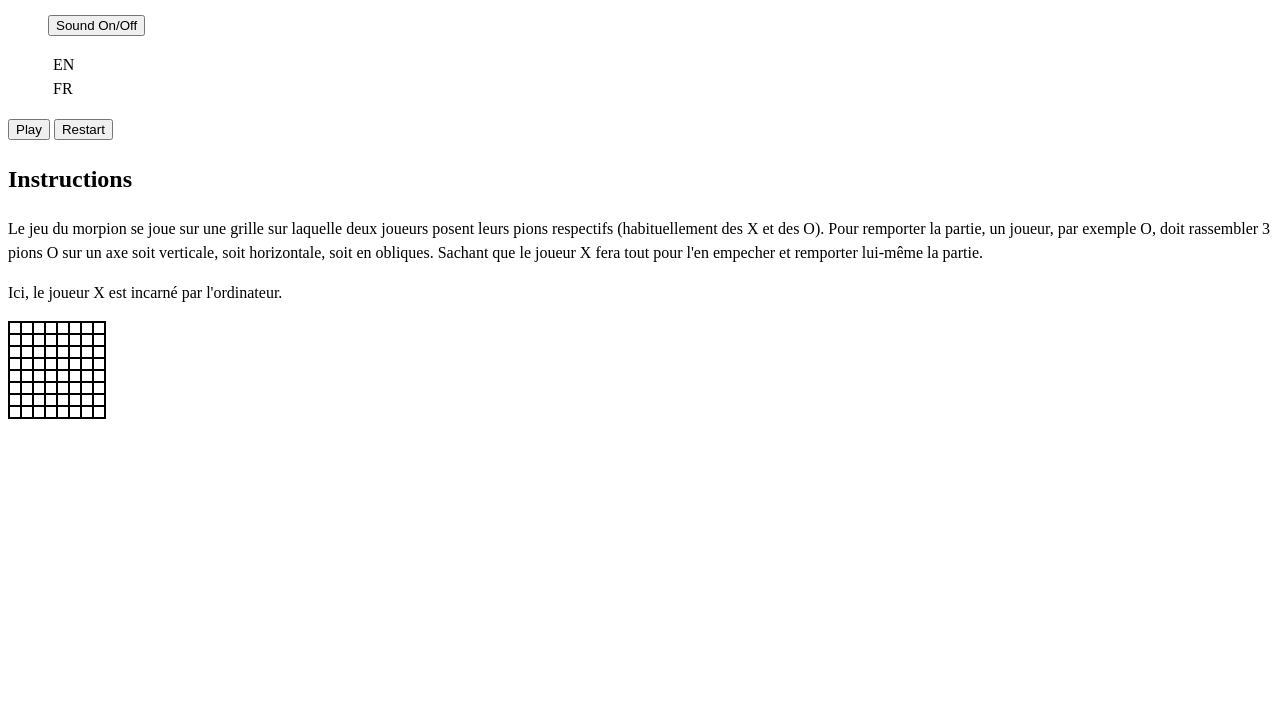
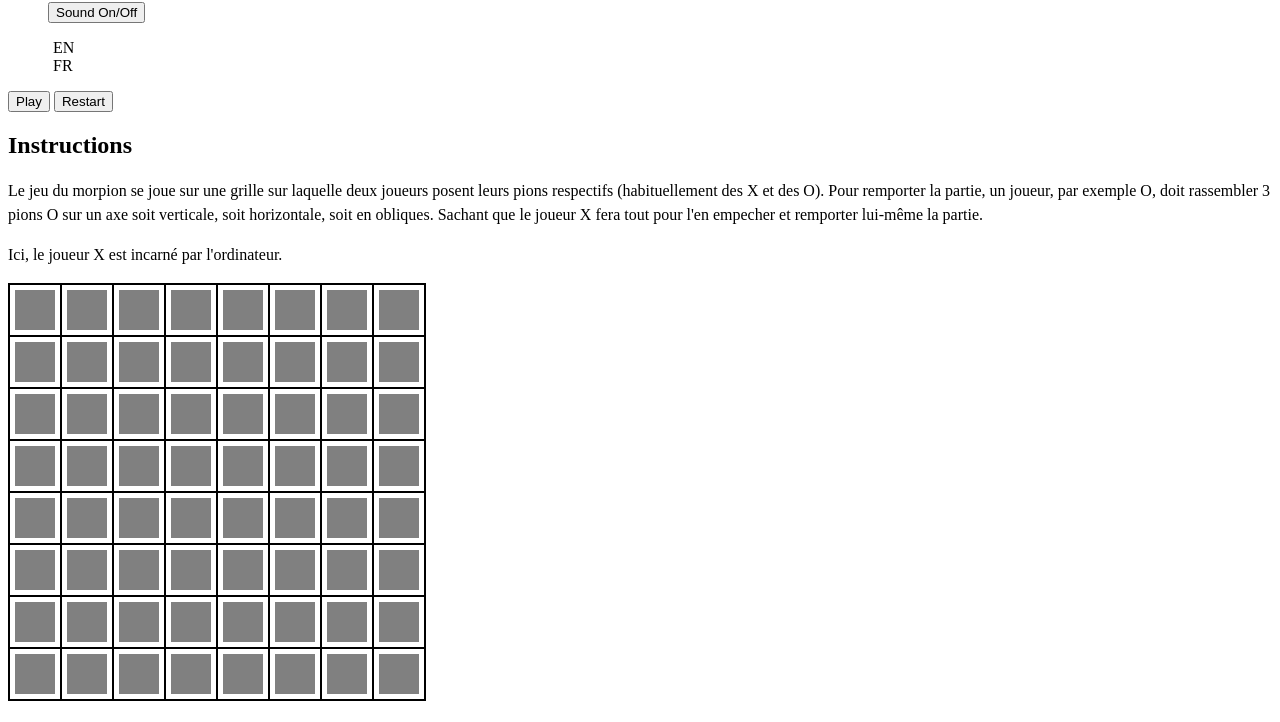
Before and after one commit to myralt/Morpion, a plain HTML site: page index.html in a window 1280 px wide. Shown: the part 78-800 px from the top of the page. Drawn offline with Linux system fonts and the light colour scheme.

Commit message:
Board cells sized, empty

```diff
--- a/index.html
+++ b/index.html
@@ -43,84 +43,84 @@
       <section id="game-board">
         <table>
           <tr>
-            <td></td>
-            <td></td>
-            <td></td>
-            <td></td>
-            <td></td>
-            <td></td>
-            <td></td>
-            <td></td>
+            <td><div></div></td>
+            <td><div></div></td>
+            <td><div></div></td>
+            <td><div></div></td>
+            <td><div></div></td>
+            <td><div></div></td>
+            <td><div></div></td>
+            <td><div></div></td>
           </tr>
           <tr>
-            <td></td>
-            <td></td>
-            <td></td>
-            <td></td>
-            <td></td>
-            <td></td>
-            <td></td>
-            <td></td>
+            <td><div></div></td>
+            <td><div></div></td>
+            <td><div></div></td>
+            <td><div></div></td>
+            <td><div></div></td>
+            <td><div></div></td>
+            <td><div></div></td>
+            <td><div></div></td>
           </tr>
           <tr>
-            <td></td>
-            <td></td>
-            <td></td>
-            <td></td>
-            <td></td>
-            <td></td>
-            <td></td>
-            <td></td>
+            <td><div></div></td>
+            <td><div></div></td>
+            <td><div></div></td>
+            <td><div></div></td>
+            <td><div></div></td>
+            <td><div></div></td>
+            <td><div></div></td>
+            <td><div></div></td>
           </tr>
           <tr>
-            <td></td>
-            <td></td>
-            <td></td>
-            <td></td>
-            <td></td>
-            <td></td>
-            <td></td>
-            <td></td>
+            <td><div></div></td>
+            <td><div></div></td>
+            <td><div></div></td>
+            <td><div></div></td>
+            <td><div></div></td>
+            <td><div></div></td>
+            <td><div></div></td>
+            <td><div></div></td>
           </tr>
           <tr>
-            <td></td>
-            <td></td>
-            <td></td>
-            <td></td>
-            <td></td>
-            <td></td>
-            <td></td>
-            <td></td>
+            <td><div></div></td>
+            <td><div></div></td>
+            <td><div></div></td>
+            <td><div></div></td>
+            <td><div></div></td>
+            <td><div></div></td>
+            <td><div></div></td>
+            <td><div></div></td>
           </tr>
           <tr>
-            <td></td>
-            <td></td>
-            <td></td>
-            <td></td>
-            <td></td>
-            <td></td>
-            <td></td>
-            <td></td>
+            <td><div></div></td>
+            <td><div></div></td>
+            <td><div></div></td>
+            <td><div></div></td>
+            <td><div></div></td>
+            <td><div></div></td>
+            <td><div></div></td>
+            <td><div></div></td>
           </tr>
           <tr>
-            <td></td>
-            <td></td>
-            <td></td>
-            <td></td>
-            <td></td>
-            <td></td>
-            <td></td>
-            <td></td>
+            <td><div></div></td>
+            <td><div></div></td>
+            <td><div></div></td>
+            <td><div></div></td>
+            <td><div></div></td>
+            <td><div></div></td>
+            <td><div></div></td>
+            <td><div></div></td>
           </tr>
           <tr>
-            <td></td>
-            <td></td>
-            <td></td>
-            <td></td>
-            <td></td>
-            <td></td>
-            <td></td>
-            <td></td>
+            <td><div></div></td>
+            <td><div></div></td>
+            <td><div></div></td>
+            <td><div></div></td>
+            <td><div></div></td>
+            <td><div></div></td>
+            <td><div></div></td>
+            <td><div></div></td>
           </tr>
         </table>
       </section>
--- a/morpion.css
+++ b/morpion.css
@@ -1,9 +1,8 @@
-html {
+* {
   box-sizing: border-box;
-  display: block;
 }
 
-body {
+p {
   line-height: 1.5;
 }
 
@@ -23,7 +22,16 @@ table {
 
 td {
   border: 2px black solid;
-  padding: 5px;
+  width: 50px;
+  height: 50px;
+  padding: 0;
+}
+
+td > div {
+  background-color: grey;
+  border: 5px white solid;
+  height: 50px;
+  width: 50px;
 }
 
 img {
```
